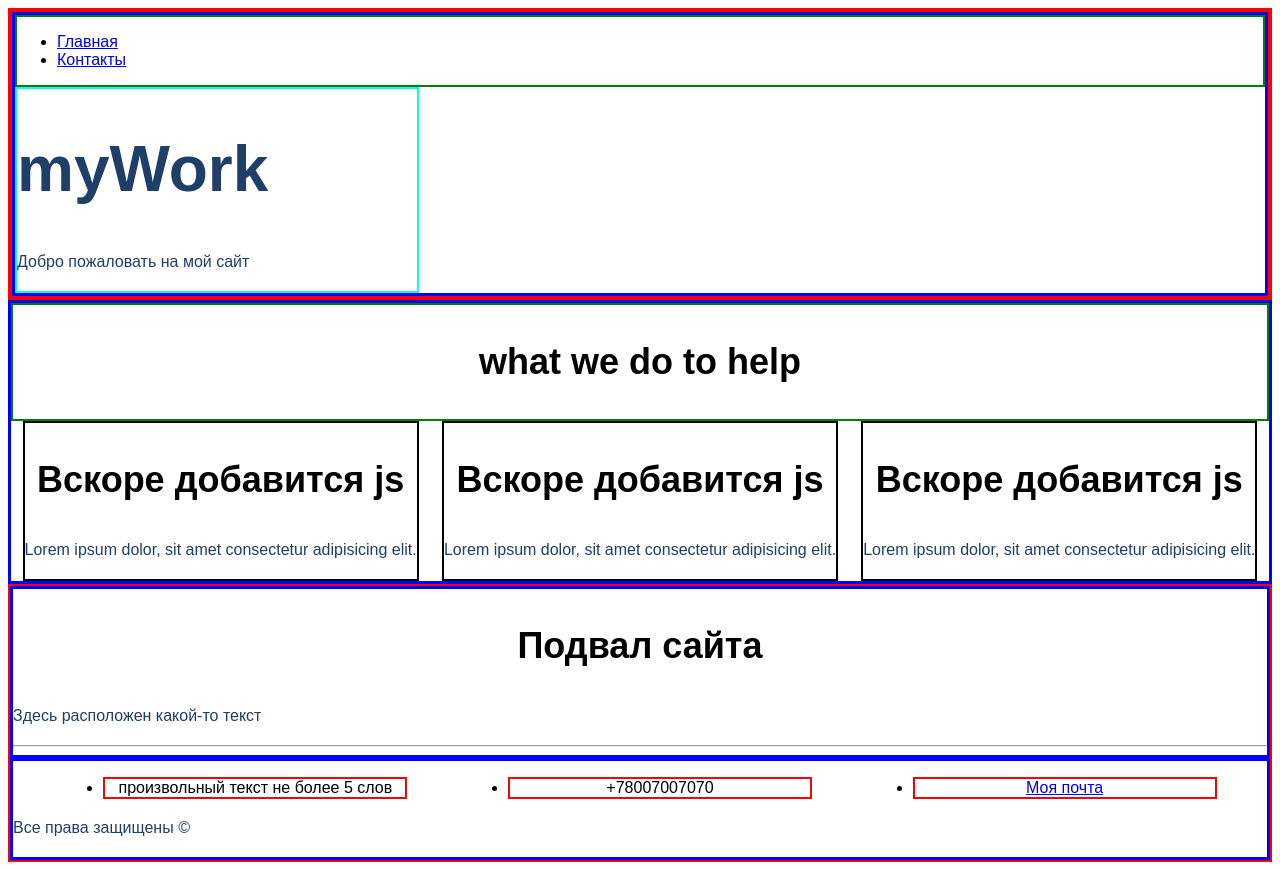
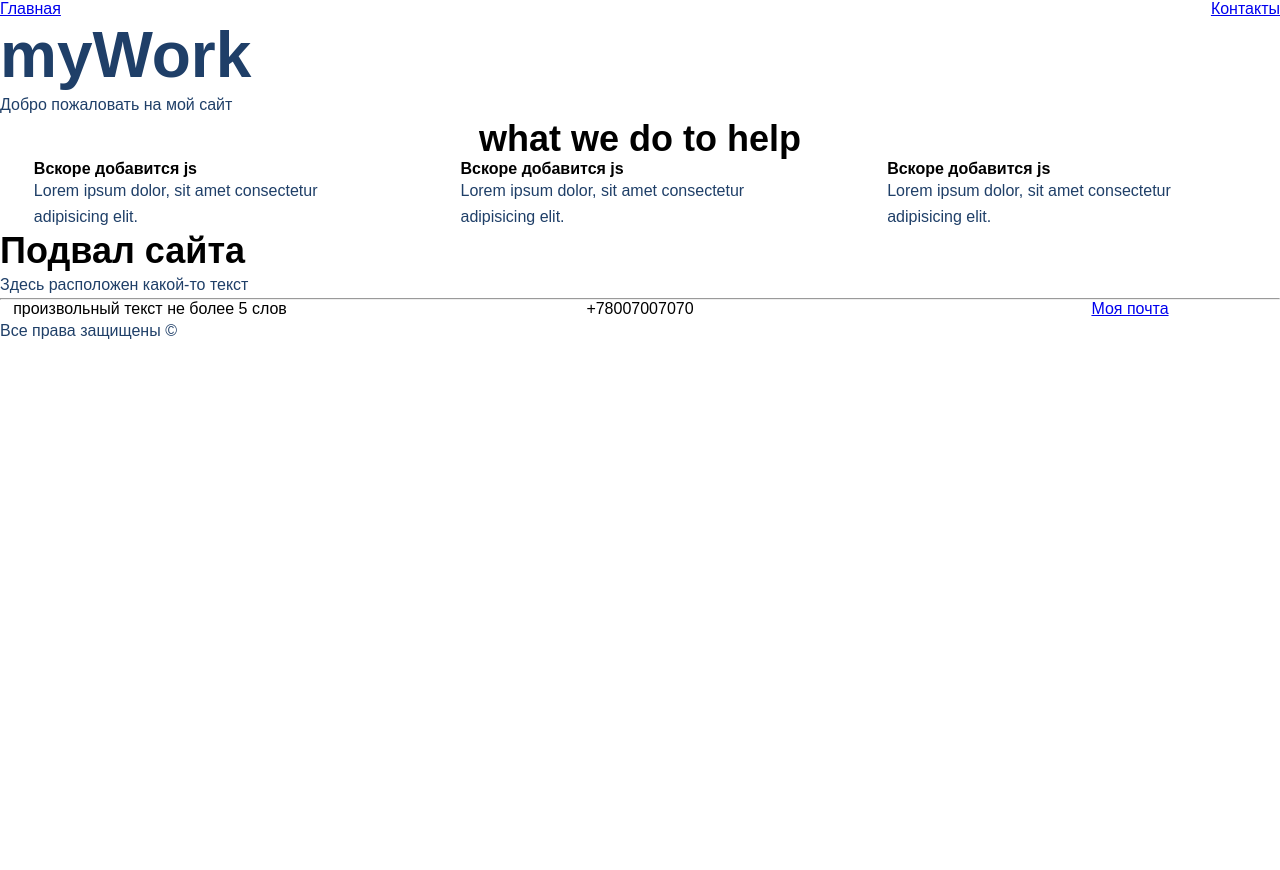
Before and after one commit to nebesi/firstgeek, a website: page index.html in a window 1280 px wide. After the commit the page ends 800 px from the top, so only its background shows below. Drawn offline with Linux system fonts and the light colour scheme.

Commit message:
'without_borders_clear_styles'

```diff
--- a/css/blocks_styles.css
+++ /dev/null
@@ -1,66 +0,0 @@
-.section_top {
-    border: 4px solid red;
-}
-
-header {
-    border: 2px solid green;
-}
-
-.logo_block {
-    border: 2px solid aqua;
-    width: 400px;
-}
-
-.container {
-    border: 3px solid blue;
-}
-
-.what_we_do {
-    border: 2px solid green;
-}
-
-.item_field {
-    display: flex;
-    justify-content: space-around;
-}
-
-.item {
-    border: 2px solid black;
-}
-
-.contacts {
-    display: flex;
-    align-items: center;
-    justify-content: space-around;
-}
-
-.contacts_link {
-    border: 2px solid red;
-    width: 300px;
-    text-align: center;
-}
-
-.container {
-    margin: 0 auto;
-    max-width: 1440px;
-}
-
-.section_bottom {
-    border: 2px solid red;
-}
-
-.form {
-    border: 2px solid grey;
-    width: 400px;
-}
-
-.form_aside {
-    border: 2px solid grey;
-    width: 400px;
-}
-
-.yandex_map {
-    width: 350px;
-    display: block;
-    margin: 0 auto;
-}
--- a/css/style.css
+++ b/css/style.css
@@ -1,17 +1,59 @@
-@import url("/css/blocks_styles.css");
+* {
+    padding: 0;
+    margin: 0;
+    box-sizing: border-box;
+}
 
 html {
     font-family: sans-serif;
 }
 
+.container {
+    margin: 0 auto;
+    max-width: 1440px;
+}
+
+.header .top_nav .nav_list {
+    display: flex;
+    justify-content: space-between;
+}
+
+.header .top_nav .nav_list .nav_list_link {
+    list-style: none;
+}
+
+.logo_block {
+    width: 510px;
+}
+
+.main_logo {
+    width: 510px;
+    font-size: 64px;
+    color: #1F3F68;
+}
+
+.main_logo_text {
+    display: block;
+    width: 425px;
+}
+
+.promo_text {
+    font-size: 36px;
+    text-align: center;
+}
+
+.card_field {
+    display: flex;
+    justify-content: space-around;
+}
+
+.card {
+    max-width: 359px;
+}
+
 .paragraph_text {
     font-size: 16px;
     line-height: 26px;
-    color: #1F3F68;
-}
-
-.main_logo {
-    font-size: 64px;
     color: #1F3F68;
 }
 
@@ -21,55 +63,18 @@ html {
     text-align: center;
 }
 
-.promo_text {
-    font-size: 36px;
-    text-align: center;
-}
-
-.paragraph_text {
-    font-size: 16px;
-    line-height: 26px;
-    color: #1F3F68;
-}
-
-.main_logo {
-    font-size: 64px;
-    color: #1F3F68;
-}
-
-.contat_us_title {
-    font-weight: 500;
-    font-size: 44px;
-    text-align: center;
-}
-
-.main_logo {
-    font-size: 64px;
-    color: #1F3F68;
-}
-
-.contat_us_title {
-    font-weight: 500;
-    font-size: 44px;
-    text-align: center;
-}
-
-.footer_text {
-    font-size: 36px;
-    text-align: center;
-}
-
 .point {
     font-size: 20px;
     line-height: 30px;
     color: #1F3F68;
 }
 
-.form_element {
-    border: 1px solid #356EAD;
-    box-sizing: border-box;
-    border-radius: 10px;
-    opacity: 0.4;
+.form {
+    width: 400px;
+}
+
+.form_aside {
+    width: 400px;
 }
 
 .form_element {
@@ -90,3 +95,24 @@ html {
     color: #FFFFFF;
     text-transform: uppercase;
 }
+
+.contacts {
+    display: flex;
+    align-items: center;
+    justify-content: space-between;
+}
+
+.contacts_link {
+    list-style: none;
+    width: 300px;
+    text-align: center;
+}
+
+.footer_top_title {
+    max-width: 495px;
+}
+
+.footer_promo {
+    max-width: 340px;
+    text-align: left;
+}
--- a/index.html
+++ b/index.html
@@ -4,19 +4,20 @@
     <meta charset="UTF-8">
     <meta name="viewport" content="width=device-width, initial-scale=1.0">
     <meta http-equiv="X-UA-Compatible" content="IE=edge">
+    <link rel="stylesheet" href="css/blocks_styles.css">
     <link rel="stylesheet" href="css/style.css">
     <title>Главная</title>
 </head>
 <body>
 
-<div class="section_top"> <!-- секция -->
+<section class="section_top"> <!-- секция -->
 
     <div class="container"> <!-- ограничительный контейнер -->
-        <header> <!-- шапка сайта -->
-            <nav class="nav"> <!-- навигационное меню -->
+        <header class="header"> <!-- шапка сайта -->
+            <nav class="top_nav"> <!-- навигационное меню -->
                 <ul class="nav_list">
-                    <li class="nav_list_links"><a href="#">Главная</a></li>
-                    <li class="nav_list_links"><a href="contacts.html">Контакты</a></li>
+                    <li class="nav_list_link"><a href="#">Главная</a></li>
+                    <li class="nav_list_link"><a href="contacts.html">Контакты</a></li>
                 </ul>
             </nav>
         </header>
@@ -24,49 +25,54 @@
 
         <div class="logo_block"> <!-- блок промо -->
             <h1 class="main_logo">myWork</h1>
-            <p class="paragraph_text">Добро пожаловать на мой сайт</p>
+            <p class="paragraph_text main_logo_text">Добро пожаловать на мой сайт</p>
+        </div>
+    </div>
+
+</section>
+
+<section class="section_middle">
+
+    <div class="container">
+
+        <h3 class="promo_text">what we do to help</h3>
+
+        <div class="card_field">
+            <div class="card">
+                <h4 class="card_point">Вскоре добавится js</h4>
+                <p class="paragraph_text card_text">Lorem ipsum dolor, sit amet consectetur adipisicing elit.</p>
+            </div>
+
+            <div class="card">
+                <h4 class="card_point">Вскоре добавится js</h4>
+                <p class="paragraph_text card_text">Lorem ipsum dolor, sit amet consectetur adipisicing elit.</p>
+            </div>
+
+            <div class="card">
+                <h4 class="card_point">Вскоре добавится js</h4>
+                <p class="paragraph_text card_text">Lorem ipsum dolor, sit amet consectetur adipisicing elit.</p>
             </div>
         </div>
 
     </div>
 
+</section>
+
+<section class="section_bottom">
+
     <div class="container">
 
-    <div class="what_we_do">
-        <h3 class="promo_text">what we do to help</h3>
-    </div>
-
-    <div class="item_field">
-        <div class="item">
-            <h3 class="promo_text">Вскоре добавится js</h3>
-            <p class="paragraph_text">Lorem ipsum dolor, sit amet consectetur adipisicing elit.</p>
-        </div>
-
-        <div class="item">
-            <h3 class="promo_text">Вскоре добавится js</h3>
-            <p class="paragraph_text">Lorem ipsum dolor, sit amet consectetur adipisicing elit.</p>
-        </div>
-
-        <div class="item">
-            <h3 class="promo_text">Вскоре добавится js</h3>
-            <p class="paragraph_text">Lorem ipsum dolor, sit amet consectetur adipisicing elit.</p>
-        </div>
-    </div>
-
-</div>
-
-<div class="section_bottom">
         <footer>
-        <div class="container">
-            <div class="bottom_title">
-                <h3 class="promo_text">Подвал сайта</h3>
-                <p class="paragraph_text">Здесь расположен какой-то текст</p>
+            <div class="footer_top">
+                <div class="footer_top_title">
+                    <h3 class="promo_text footer_promo">Подвал сайта</h3>
+                    <p class="paragraph_text ">Здесь расположен какой-то текст</p>
                 </div>
 
                 <hr>
             </div>
 
-        <div class="container">
+            <div class="footer_bottom">
                 <ul class="contacts">
                     <li class="contacts_link">произвольный текст не более 5 слов</li>
                     <li class="contacts_link">+78007007070</li>
@@ -79,7 +85,10 @@
             </div>
 
         </footer>
+
     </div>
+
+</section>
 
 </body>
 </html>
```
Also changed, not shown: contacts.html (+25 -18 lines). Lines whose indentation alone changed are shown as unchanged.
